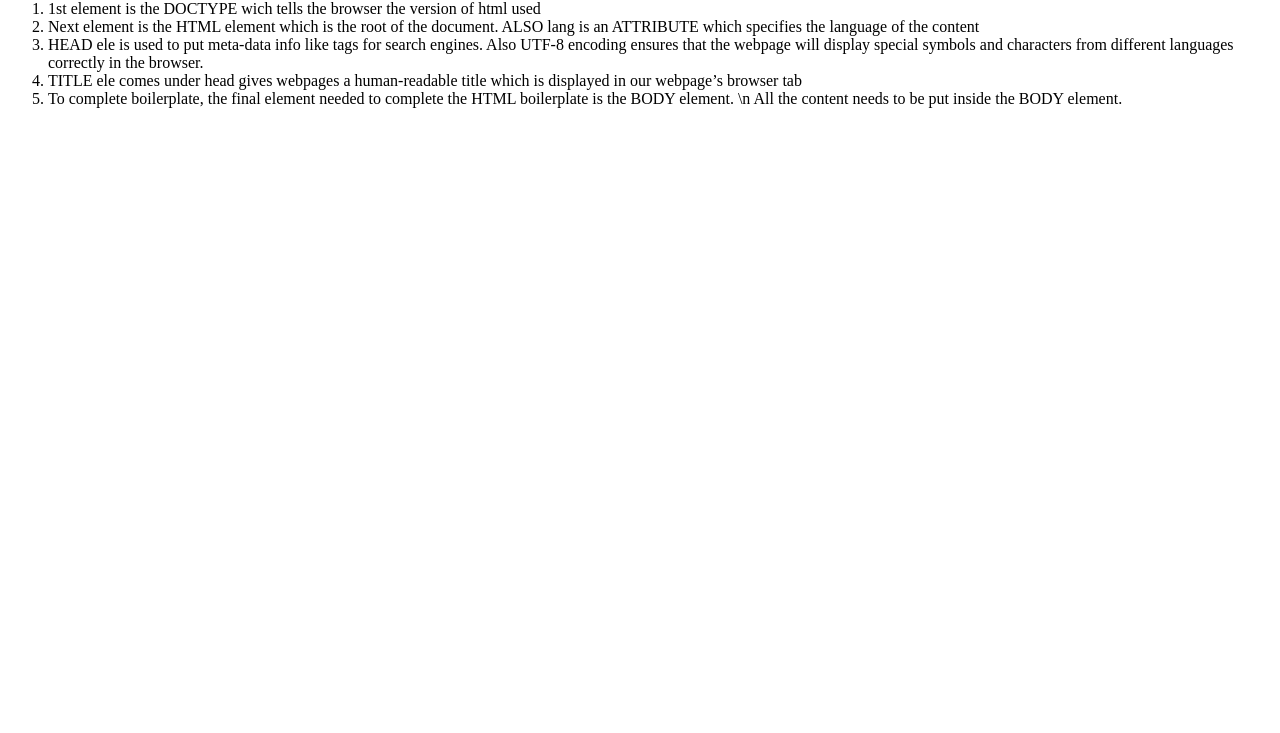
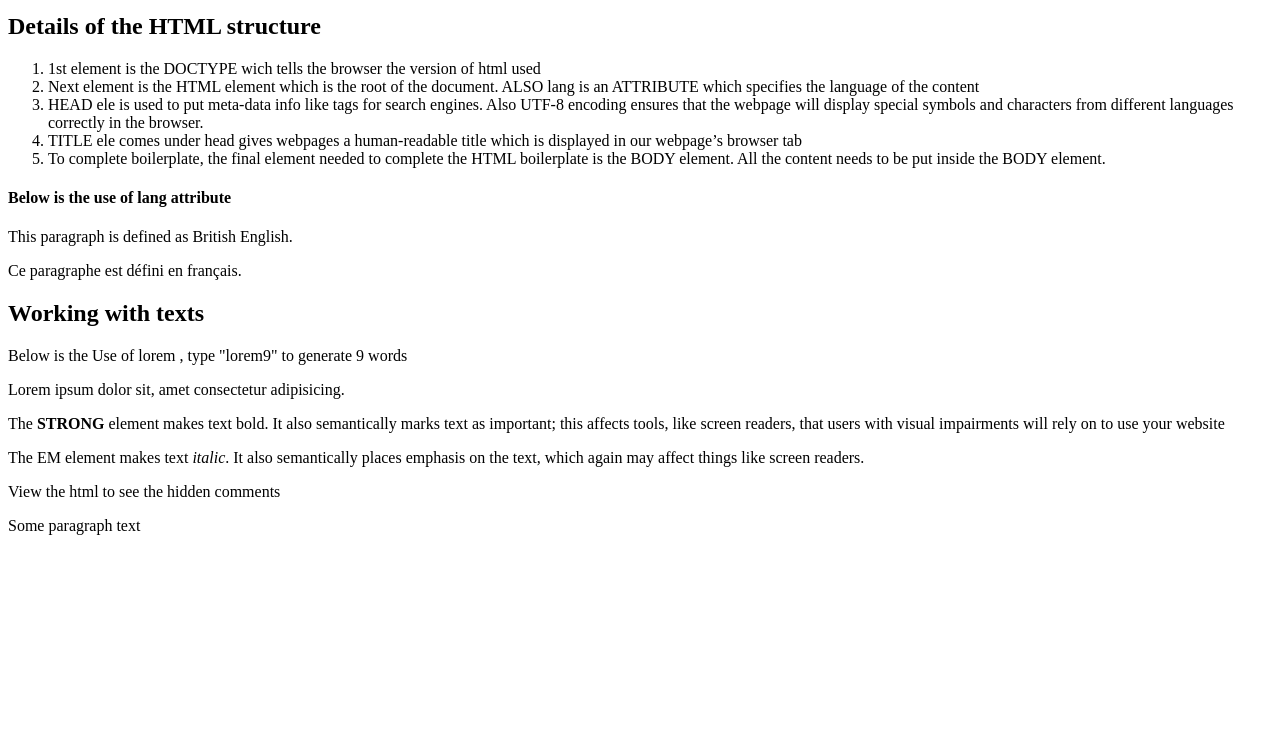
Before and after one commit to himanshu-sde/tut-html101, a plain HTML site: page index.html in a window 1280 px wide. Shown: the part 67-800 px from the top of the page. Drawn offline with Linux system fonts and the light colour scheme.

Commit message:
Added Working with text notes

```diff
--- a/index.html
+++ b/index.html
@@ -7,6 +7,7 @@
     <title>HTML 101</title>
 </head>
 <body>
+    <h1>HTML 101</h1>
     <h2> Details of the HTML structure</h2>
     <ol>
         <li>
@@ -23,8 +24,34 @@
             TITLE ele comes under head gives webpages a human-readable title which is displayed in our webpage’s browser tab
         </li>
         <li>
-            To complete boilerplate, the final element needed to complete the HTML boilerplate is the BODY element. \n All the content needs to be put inside the BODY element.
+            To complete boilerplate, the final element needed to complete the HTML boilerplate is the BODY element. All the content needs to be put inside the BODY element.
         </li>
     </ol>
+
+
+    <h4>Below is the use of lang attribute </h4>
+
+    <p lang="en-GB">This paragraph is defined as British English.</p>
+
+    <p lang="fr">Ce paragraphe est défini en français.</p>
+
+    <h2>Working with texts</h2>
+
+
+    <p>Below is the Use of lorem , type "lorem9" to generate 9 words </p>
+
+    <p>Lorem ipsum dolor sit, amet consectetur adipisicing.</p>
+
+    <p>The <strong>STRONG</strong> element makes text bold. It also semantically marks text as important; this affects tools, like screen readers, that users with visual impairments will rely on to use your website</p>
+
+    <p>The EM element makes text <em>italic</em>. It also semantically places emphasis on the text, which again may affect things like screen readers.</p>
+
+    <p> View the html to see the hidden comments </p>
+    <!-- I am a html comment -->
+
+    <p>Some paragraph text</p>
+    <!-- I am another html comment-->
+
+
 </body>
 </html>
```
